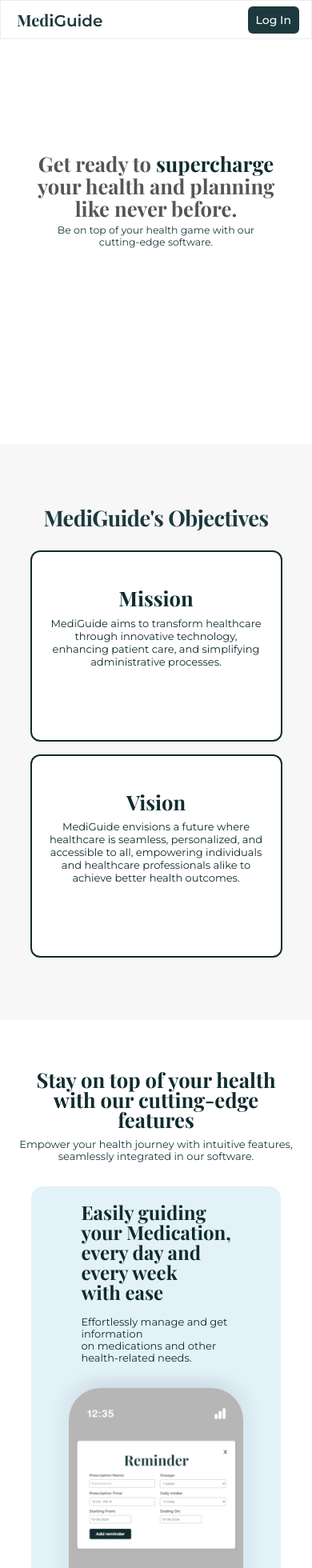
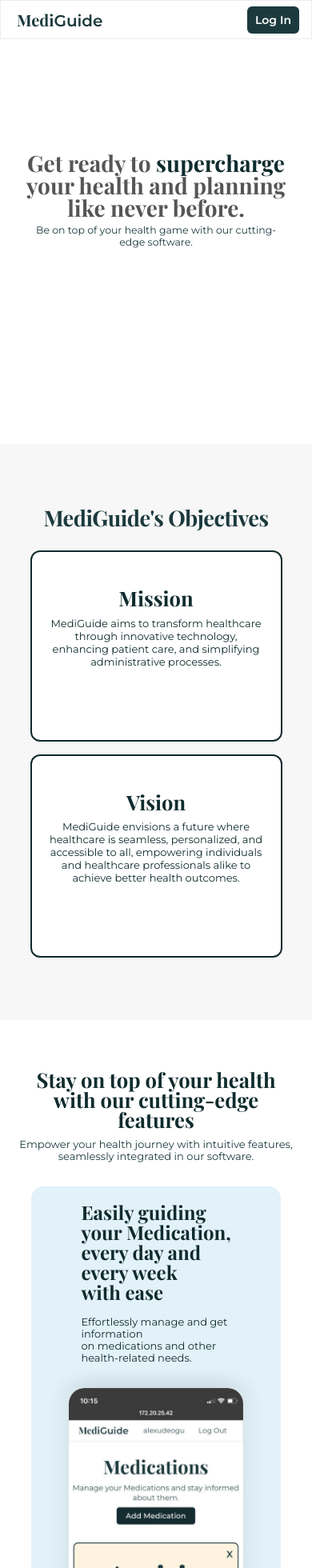
Before and after one commit to AlexUdeogu/MediTracer, a React (Vite) app in the folder medication-tracer/: page / in a window 390 px wide. Shown: the top 1960 px of the page at 80% size. Built offline with nearby package versions, Linux system fonts and the light colour scheme.

Commit message:
Last commit for Version 1

```diff
--- a/medication-tracer/src/Pages/Homepage/homepage.css
+++ b/medication-tracer/src/Pages/Homepage/homepage.css
@@ -195,7 +195,7 @@
   background-color: #E3F2F9;
   width: 55%;
   height: auto;
-  margin: 10px;
+  margin: 20px;
   padding-top: 50px;
   padding-right: 40px;
   padding-left: 40px;
@@ -214,8 +214,8 @@
 .work-image {
   width: 45%;
   height: 40%;
-  border-top-left-radius: 40px;
-  border-top-right-radius: 40px;
+  border-top-left-radius: 20px;
+  border-top-right-radius: 20px;
   border-bottom-left-radius: 0;
   border-bottom-right-radius: 0;
   margin-left: 30px;
@@ -566,12 +566,12 @@
   .navbar-x .item-container-1 {
     padding: 8px 10px;
     font-size: 14px;
-    font-weight: 500;
+    font-weight: 600;
   }
 
 
   .intro-text{
-    font-size: 160%;
+    font-size: 175%;
     line-height: 28px;
   }
 
@@ -624,7 +624,7 @@
   }
 
   .faq{
-    margin-top: 50%;
+    margin-top: 60%;
   }
 
   .faq-header-text{
@@ -745,7 +745,7 @@
   }
 
   .faq{
-    margin-top: 70%;
+    margin-top: 75%;
   }
 
   .faq-header-text{
--- a/medication-tracer/src/Pages/Mainapp/Mainapp.jsx
+++ b/medication-tracer/src/Pages/Mainapp/Mainapp.jsx
@@ -68,7 +68,7 @@ const Mainapp = ({ toggleMainApp, showMainApp, onAddReminder }) => {
 
               <div className="name-fields">
                 <div className="login-form-group">
-                  <label htmlFor="prescription-name" className="login-form-label">Prescription Name:</label>
+                  <label htmlFor="prescription-name" className="login-form-label">Medication Name:</label>
                   <input
                     className="login-form-input"
                     id="prescription-name"
@@ -103,7 +103,7 @@ const Mainapp = ({ toggleMainApp, showMainApp, onAddReminder }) => {
               ))}
 
               <div className="button-container">
-                <button type="submit" className="login-form-button">Add Reminder</button>
+                <button type="submit" className="login-form-button">Add Medication</button>
                 <button type="button" className="add-time-button" onClick={handleAddTime}>Add Time Slot</button>
                 <button type="button" className="close-button" onClick={handleClose}>Close</button>
               </div>
--- a/medication-tracer/src/Pages/Summary/summary.jsx
+++ b/medication-tracer/src/Pages/Summary/summary.jsx
@@ -43,7 +43,7 @@ const Summary = ({ reminder, onDeleteReminder }) => {
           <h1 className='drug'>{drugName}</h1>
         </div>
         <div className="drug-info">
-          <p><span className='info-title'>Reminder Time:</span> {reminderTime}</p>
+          <p><span className='info-title'>Reminder Time:</span> {reminderTime || 'Time not set' }</p>
           <p><span className='info-title'>Dosage:</span> {productLabeling?.dosage_and_administration || 'Information not available'}</p>
           <p><span className='info-title'>Adverse Effects:</span> {sideEffects ? truncateArray(sideEffects.map(effect => effect.term), sideEffects.length).join(', ') : 'Information not available'}</p>
           <p><span className='info-title'>Product labeling:</span> {productLabeling?.indications_and_usage || 'Information not available'}</p>
```
Also changed, not shown: medication-tracer/src/assets/Temp1.png.
